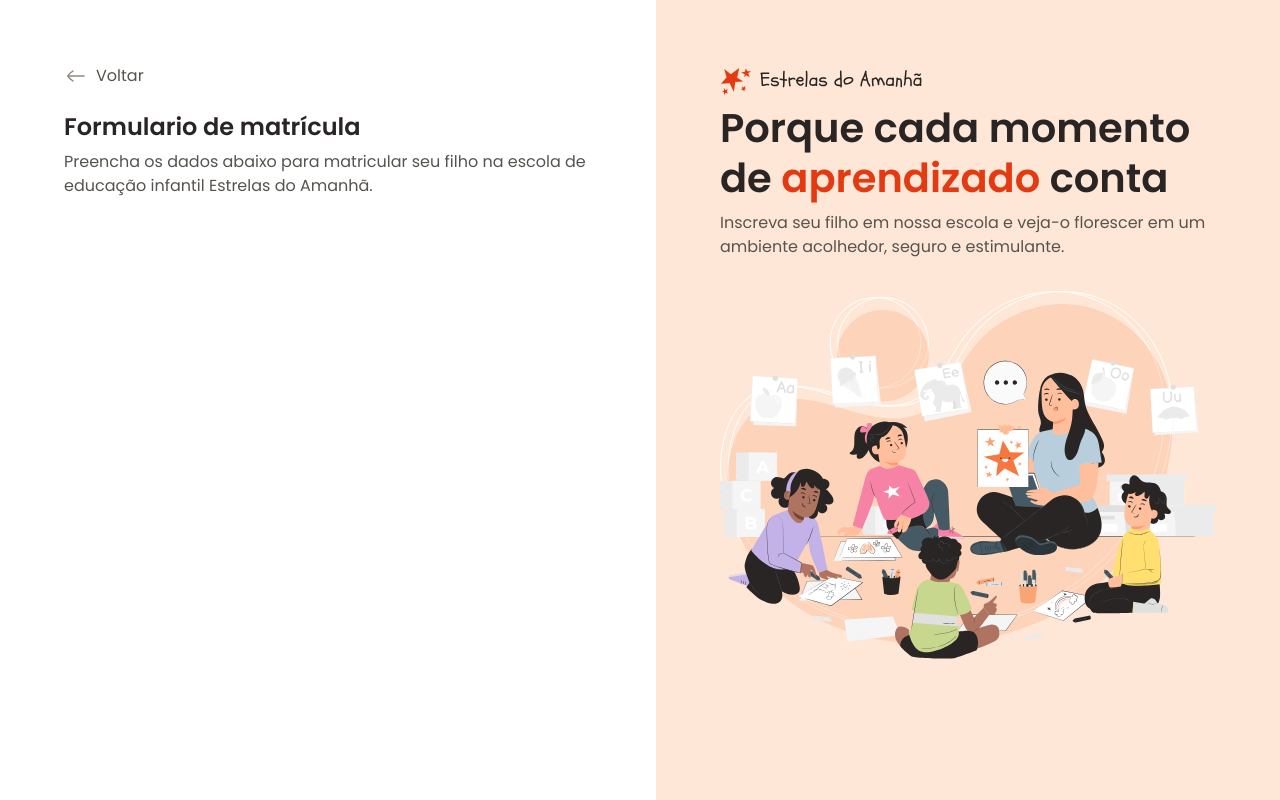
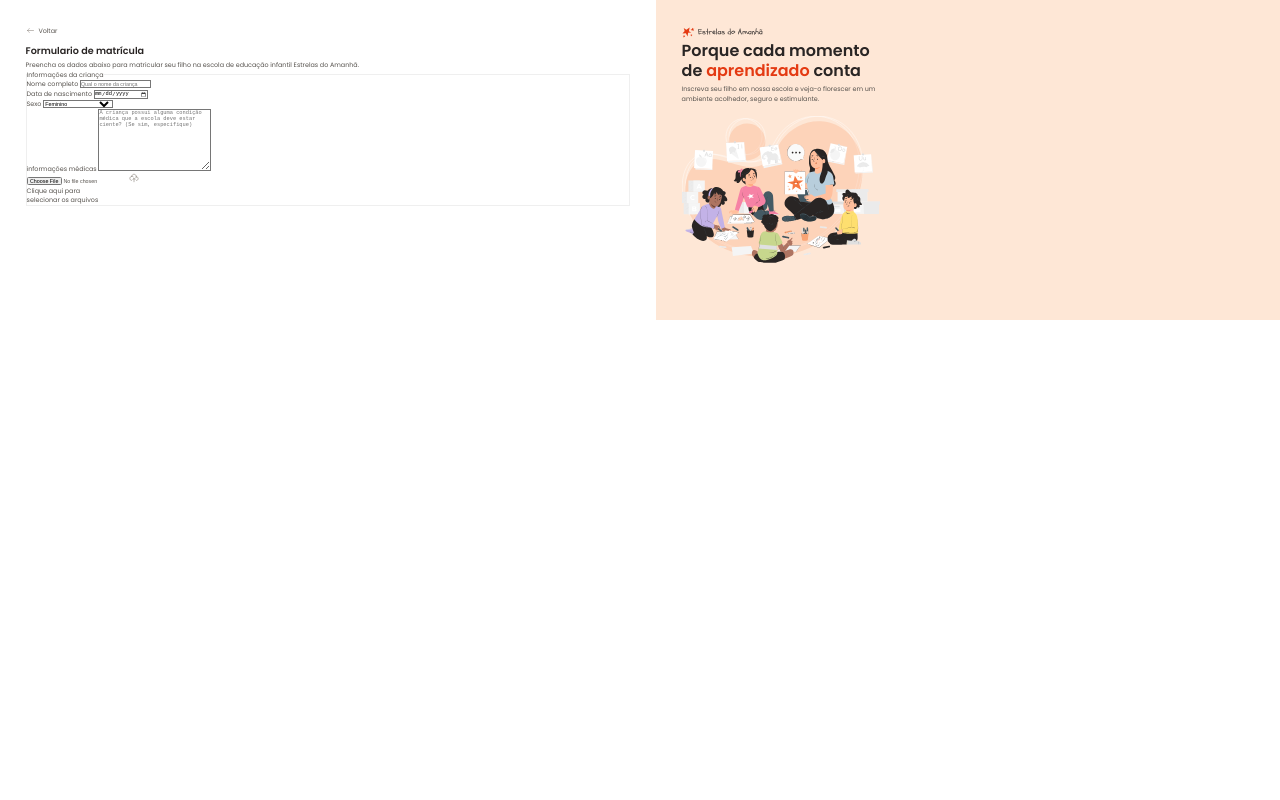
Before and after one commit to Mauriciof2002/formulario-de-matricula, a plain HTML site: page index.html in a window 1280 px wide. Drawn offline with Linux system fonts and the light colour scheme.

Commit message:
iniciando o formulario

```diff
--- a/index.html
+++ b/index.html
@@ -24,6 +24,52 @@
 
        <h1>Formulario de matrícula</h1>
        <p>Preencha os dados abaixo para matricular seu filho na escola de educação infantil Estrelas do Amanhã.</p>
+
+       <form method="post" enctype="multipart/form-data">
+        <fieldset class="child-info">
+          <legend>Informações da criança</legend>
+
+          <div class="input-wrapper">
+            <label for="fullname">Nome completo</label>
+            <input
+            id="fullname" name="fullname"
+            type="text"
+            placeholder="Qual o nome da criança">
+          </div>
+
+          <div class="input-wrapper">
+            <label for="birth">Data de nascimento </label>
+            <input type="date" id="birth" name="birth" lang="pt-br">
+          </div>
+
+          <div class="select-wrapper">
+            <label for="gender">Sexo</label>
+            <select name="gender" id="gender">
+              <option value="female">Feminino</option>
+              <option value="male">Masculino</option>
+              <option value="na">Prefiro não responder</option>
+            </select>
+          </div>
+
+          <div class="textarea-wrapper">
+            <label for="medical-info">informações médicas</label>
+            <textarea name="medical-info" id="medical-info"
+            cols="30" rows="10"
+            placeholder="A criança possui alguma condição médica que a escola deve estar ciente? (Se sim, especifique)"
+            ></textarea>
+          </div>
+
+          <div class="droparea-wrapper">
+            <input type="file" id="birth-file" name="birth-file">
+            <img src="assets/icons/cloud-upload.svg" alt="">
+            <p>
+              Clique aqui para <br>
+              selecionar os arquivos
+            </p>
+          </div>
+
+        </fieldset>
+       </form>
       </div>
     </main>
 
--- a/styles/global.css
+++ b/styles/global.css
@@ -20,6 +20,8 @@
   --stroke-default: #D6D3D1;
   --stroke-hightlight: #F3541C;
   --semantic-error: #DC2626;
+
+  zoom: 40%;
 }
 
 body {
```
